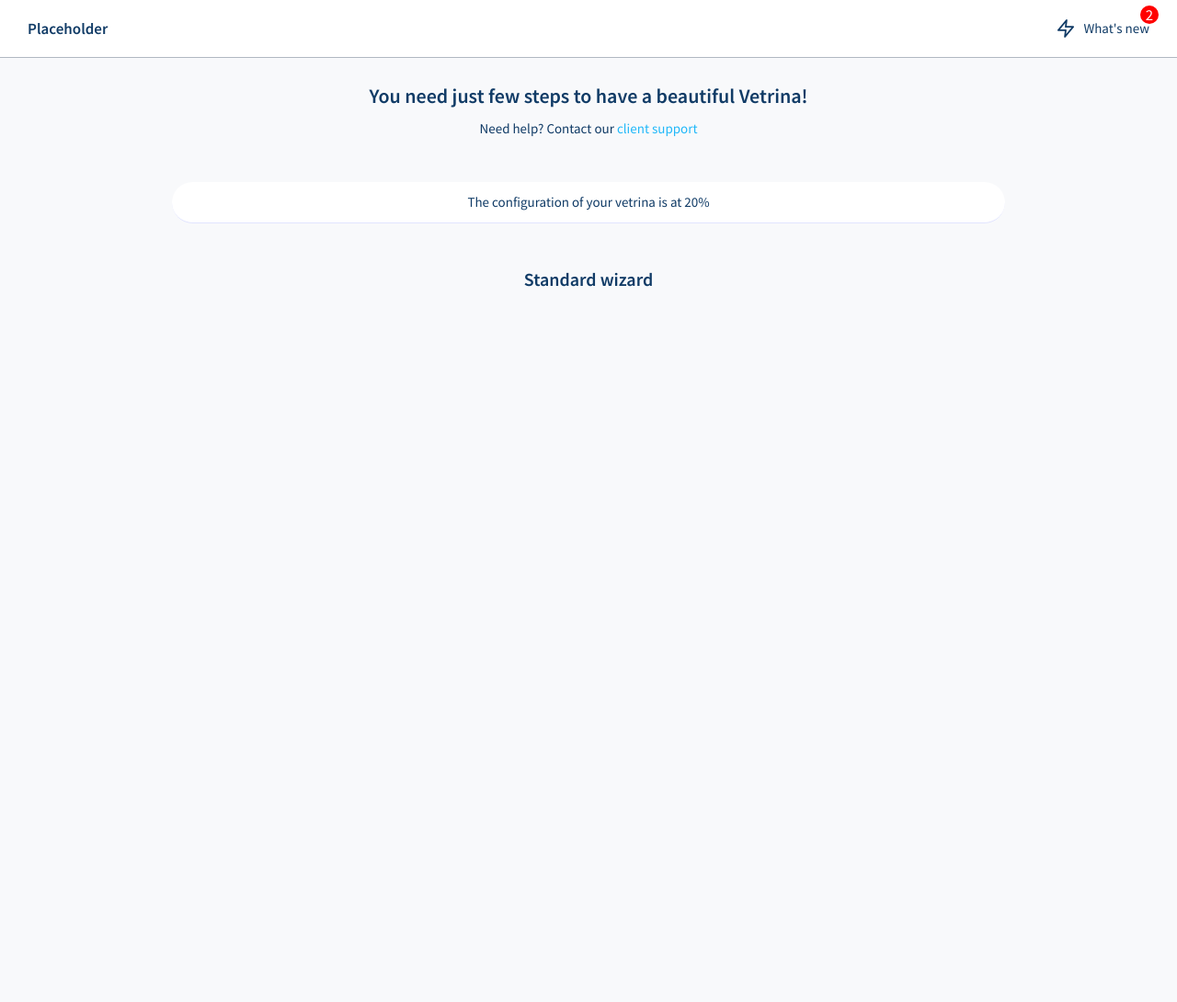
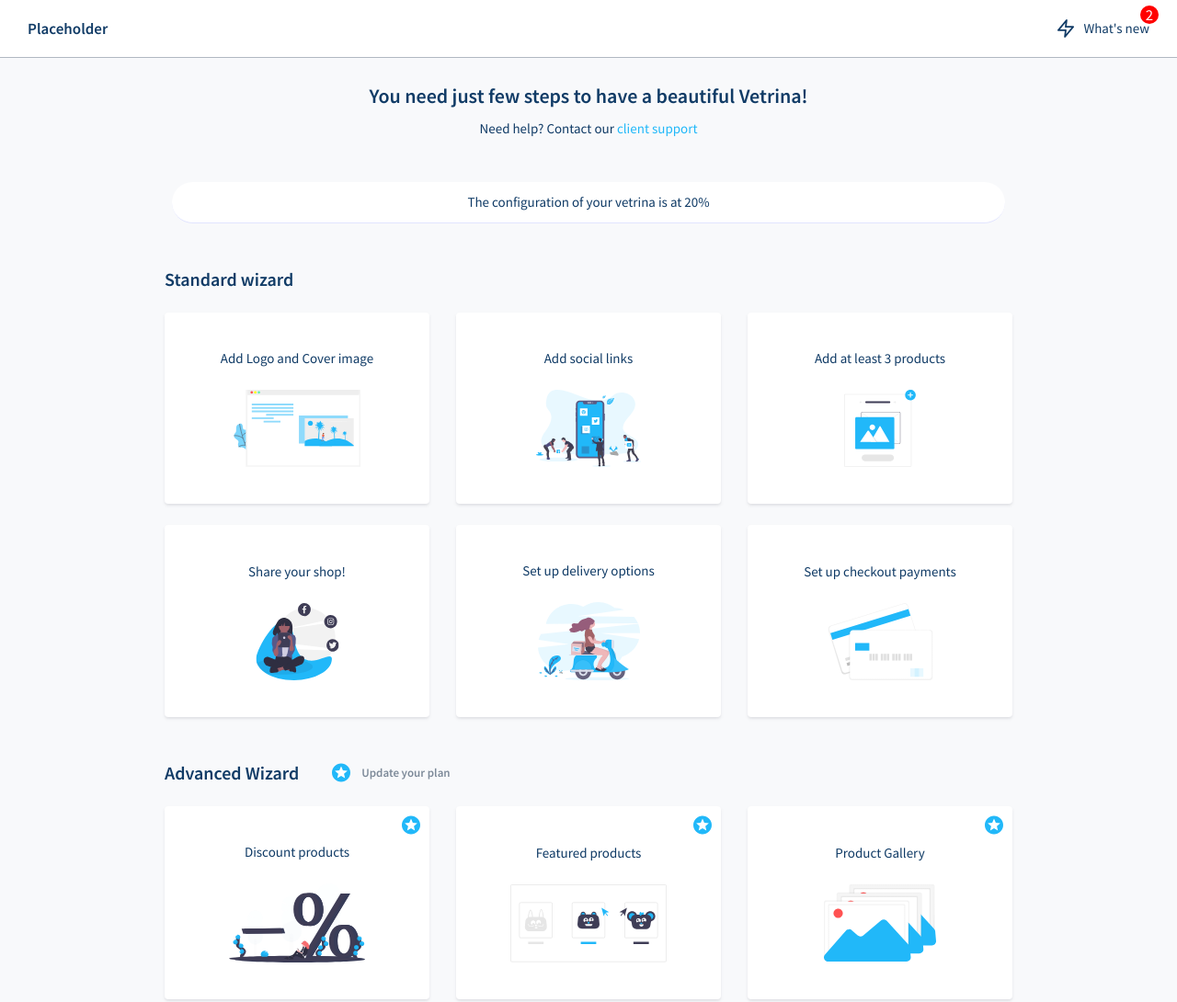
Before and after one commit to MrDBStig/LD_NA-web-design-assignment, a plain HTML site: page index.html in a window 1280 px wide. Shown: the whole page at 92% size. Before the commit the page ends 800 px from the top, so only its background shows below. Drawn offline with Linux system fonts and the light colour scheme.

Commit message:
Create wizard sections

```diff
--- a/index.html
+++ b/index.html
@@ -1,5 +1,6 @@
 <!DOCTYPE html>
 <html lang="en">
+
 <head>
   <meta charset="UTF-8" />
   <meta http-equiv="X-UA-Compatible" content="IE=edge" />
@@ -7,13 +8,12 @@
   <title>Challenge 1</title>
   <link rel="stylesheet" href="main.css" />
 </head>
+
 <body>
   <header class="header">
-      <a href="/" class="header__link">Placeholder</a
-      ><a href="#" class="header__link--digest">
+    <a href="/" class="header__link">Placeholder</a><a href="#" class="header__link--digest">
       <img src="/img/lightning.svg" alt="svg-new" />
-        What's new</a
-      >
+      What's new</a>
   </header>
   <main class="main">
     <div class="container">
@@ -33,9 +33,52 @@
       </section>
       <section class="section section-wizard">
         <h2 class="section__title--wizard">Standard wizard</h2>
+        <div class="grid">
+          <article class="grid__item">
+            <p>Add Logo and Cover image</p> <img src="/img/image-cover.svg" alt="logo and cover image">
+          </article>
+          <article class="grid__item">
+            <p>Add social links</p> <img src="/img/image-social.svg" alt="social links">
+          </article>
+          <article class="grid__item">
+            <p>Add at least 3 products</p> <img src="/img/image-products.svg" alt="products">
+          </article>
+          <article class="grid__item">
+            <p>Share your shop!</p> <img src="/img/image-share.svg" alt="share shop image">
+          </article>
+          <article class="grid__item">
+            <p>Set up delivery options</p> <img src="/img/image-delivery.svg" alt="delivery options">
+          </article>
+          <article class="grid__item">
+            <p>Set up checkout payments</p> <img src="/img/image-payments.svg" alt="checkout payments">
+          </article>
+        </div>
       </section>
-        <section class="section"></section>
+      <section class="section section-wizard">
+        <div class="title-group">
+          <h2 class="section__title--wizard">Advanced Wizard</h2>
+          <div class="star-group">
+            <img src="/img/Icon-star-filled.svg" alt="star">
+            <p class="star-group__text">Update your plan</p>
+          </div>
+        </div>
+        <div class="grid">
+          <article class="grid__item">
+            <p>Discount products</p> <img src="/img/image-discount.svg" alt="discount products">
+            <img src="/img/Icon-star-filled.svg" class="star" alt="star">
+          </article>
+          <article class="grid__item">
+            <p>Featured products</p> <img src="/img/featured-products.svg" alt="featured products">
+            <img src="/img/Icon-star-filled.svg" class="star" alt="star">
+          </article>
+          <article class="grid__item">
+            <p>Product Gallery</p> <img src="/img/photo-gallery.svg" alt="products photo gallery">
+            <img src="/img/Icon-star-filled.svg" class="star" alt="star">
+          </article>
+        </div>
+      </section>
     </div>
   </main>
 </body>
+
 </html>
--- a/main.css
+++ b/main.css
@@ -12,6 +12,7 @@ html {
   --color-border: #0a254052;
   --color-dark-blue: #103b66;
   --color-sky-blue: #21b8f9;
+  --color-dark-grey: #7D8A99;
 }
 
 *,
@@ -40,6 +41,7 @@ body {
   width: 100vw;
   background-color: var(--color-light-grey);
   color: var(--color-dark-blue);
+  overflow-x: hidden;
 }
 
 .container {
@@ -132,3 +134,54 @@ a.section__subtitle--link:visited {
   border-radius: 10rem;
   border-bottom: 1px solid #e1e4fe;
 }
+
+.section-wizard {
+  width: 100%;
+  align-items: start;
+  gap: 2.4rem;
+}
+
+.grid {
+  width: 100%;
+  display: grid;
+  grid-template-columns: repeat(3, 1fr);
+  gap: 2.3rem 2.9rem;
+}
+
+.grid__item {
+  padding: 4rem 0;
+  display: flex;
+  align-items: center;
+  justify-content: center;
+  flex-direction: column;
+  gap: 2.4rem;
+  background-color: var(--color-white);
+  box-shadow: 0px 2px 2px rgba(50, 50, 71, 0.06), 0px 2px 4px rgba(50, 50, 71, 0.06);
+  border-radius: 4px;
+  position: relative;
+}
+
+.star {
+  position: absolute;
+  right: 8px;
+  top: 8px;
+}
+
+.title-group {
+  display: flex;
+  align-items: center;
+  gap: 3.4rem;
+}
+
+.star-group {
+  display: flex;
+  align-items: center;
+  gap: 1rem;
+}
+
+.star-group__text {
+  font-weight: 600;
+  font-size: 1.3rem;
+  line-height: 2.4rem;
+  color: var(--color-dark-grey)
+}
```
Lines whose indentation alone changed are shown as unchanged.
